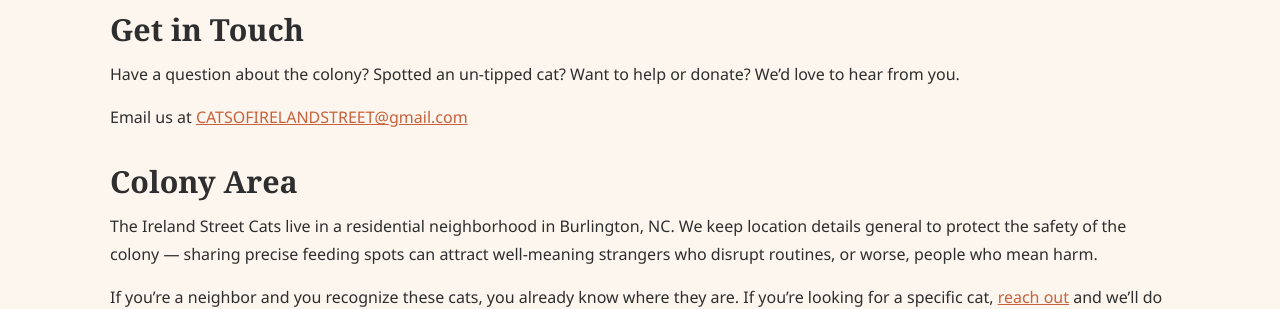
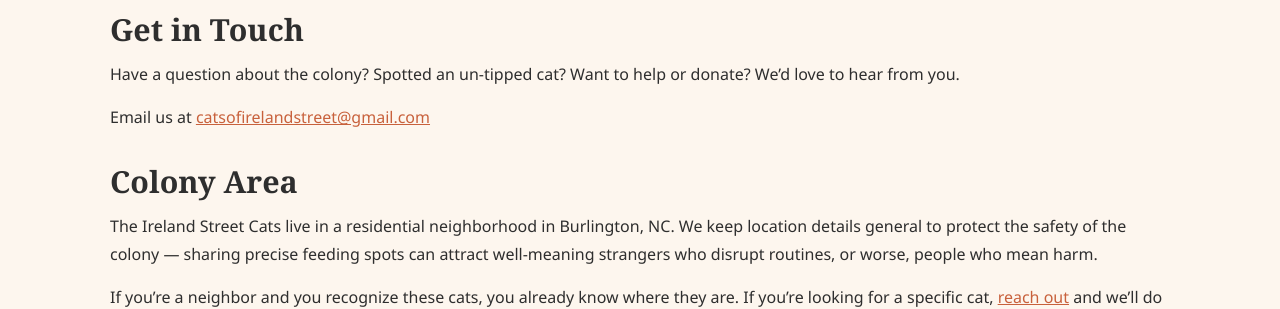
Before and after one commit to bblackm/ireland-street-cats, a Jekyll site: the page built from pages/contact.md, in a window 1280 px wide and 1058 px high. Shown: the part 175-484 px from the top of the window. Built offline with Jekyll 4.4.1, drawn with Linux system fonts in a browser that asks for light colours.

```diff
--- a/pages/contact.md
+++ b/pages/contact.md
@@ -10,7 +10,7 @@ permalink: /pages/contact.html
 
 Have a question about the colony? Spotted an un-tipped cat? Want to help or donate? We'd love to hear from you.
 
-Email us at [CATSOFIRELANDSTREET@gmail.com](mailto:catsofirelandstreet@gmail.com)
+Email us at [catsofirelandstreet@gmail.com](mailto:catsofirelandstreet@gmail.com)
 
 ## Colony Area
 
```
